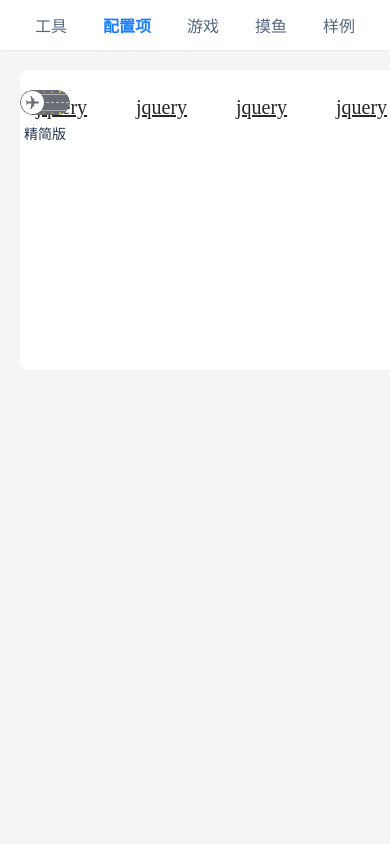
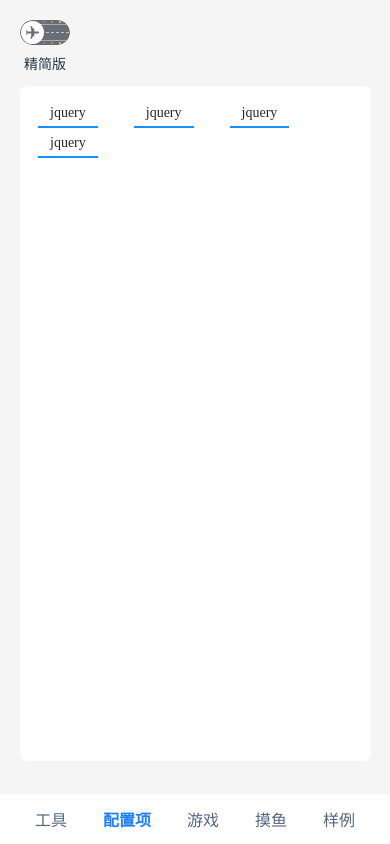
Before and after one commit to lijinrui123/abin-web, a Vue app: page /abin-web/notes in a window 390 px wide. Built offline with nearby package versions, Linux system fonts and the light colour scheme.

Commit message:
feat: 工具/配置项

```diff
--- a/src/assets/sass/common.scss
+++ b/src/assets/sass/common.scss
@@ -4,7 +4,7 @@
     box-sizing: border-box;
 }
 body{
-    overflow-y: hidden;
+    overflow: hidden;
 }
 
 a{
--- a/src/assets/sass/layout.scss
+++ b/src/assets/sass/layout.scss
@@ -1,3 +1,10 @@
 $--header-height: 50px;
 $--padding-side: 20px;
 $--navigation: #fff;
+
+
+@media (max-width: 480px) {
+  .box{
+    width: 90vw !important;
+  }
+}
--- a/src/components/Layout/index.vue
+++ b/src/components/Layout/index.vue
@@ -68,6 +68,7 @@
   padding-right: $--padding-side;
   background: $--color-body;
   overflow-y: scroll;
+  overflow-x: hidden;
   &::-webkit-scrollbar {
     width: 5px;
     background-color: #ff5a00;
@@ -77,4 +78,19 @@
     background: yellow;
   }
 }
+
+@media (max-width: 480px) {
+  header{
+    bottom: 0;
+    top: unset !important;
+    box-shadow: 0 -1px 2px 0 rgba(0,0,0,.05);
+  }
+  .content{
+    padding-top: 20px;
+    padding-bottom: calc($--header-height + 20px);
+    &::-webkit-scrollbar {
+      display: none;
+    }
+  }
+}
 </style>
--- a/src/views/notes/index.vue
+++ b/src/views/notes/index.vue
@@ -2,7 +2,7 @@
   <div class="page">
     <div class="switch">
       <label class="plane-switch">
-        <input type="checkbox" />
+        <input type="checkbox" @change="onChangeMode"/>
         <div>
           <div>
             <svg viewBox="0 0 13 13">
@@ -17,7 +17,7 @@
           <span class="cloud two"></span>
         </div>
       </label>
-      <span class="switch-mode">精简版</span>
+      <span class="switch-mode">{{ mode == 0?'精简版':'官方文档' }}</span>
     </div>
 
     <div class="box">
@@ -30,6 +30,12 @@
 </template>
 
 <script setup>
+import { ref } from "vue";
+
+const mode = ref(0)
+const onChangeMode = () => {
+  mode.value = mode.value == 0?1:0
+}
 </script>
 
 <style lang="scss" scoped>
@@ -41,7 +47,7 @@
 }
 .box {
   width: 1080px;
-  min-height: 300px;
+  min-height: 80vh;
   padding: 16px;
   margin: 0 auto;
   border-radius: 8px;
@@ -51,13 +57,34 @@
   margin-bottom: 20px;
   background-color: $--color-box;
   a {
-    display: inline-block;
-    text-decoration: underline;
-    width: 100px;
-    height: 42px;
-    flex-shrink: 0;
-    line-height: 42px;
+    position: relative;
+    display: inline-flex;
+    width: fit-content;
+    height: 22px;
+    padding: 0 12px;
+    margin: 4px 18px;
+    border-radius: 11px;
     cursor: pointer;
+    overflow: hidden;
+    font-size: 14px;
+    line-height: 22px;
+    overflow: visible;
+    &::after{
+      content: '';
+      position: absolute;
+      bottom: -4px;
+      left: 0;
+      width: 100%;
+      height: 0;
+      border-bottom: 2px solid #1890ff;
+      transition: all .4s;
+    }
+    &:hover{
+      &::after{
+        height: 100%;
+        border: 2px solid #1890ff;
+      }
+    }
   }
 }
 
@@ -72,6 +99,7 @@
     font-size: 14px;
     margin-top: 8px;
     text-align: center;
+    white-space: nowrap;
   }
 }
 
@@ -272,4 +300,16 @@
     transform: translateX(0);
   }
 }
+
+
+@media (max-width: 480px) {
+  .switch{
+    position: relative;
+    margin-top: 0;
+  }
+  .box{
+    margin-top: 12px;
+    padding: 12px 0;
+  }
+}
 </style>
--- a/src/views/tools/index.vue
+++ b/src/views/tools/index.vue
@@ -453,4 +453,26 @@
     }
   }
 }
+
+@media (max-width: 480px) {
+  .navigation-tools {
+    display: none;
+    // top: 0;
+    // dl{
+    //   display: flex;
+    // }
+  }
+  .box{
+    // margin-top: 100px;
+    section{
+      padding: 58px 16px 16px 16px;
+      header{
+        padding: 0 16px;
+      }
+      .tool-item{
+        width: 140px;
+      }
+    }
+  }
+}
 </style>
```
Also changed, not shown: 20 other files (tests, documents, lock files or other folders).
